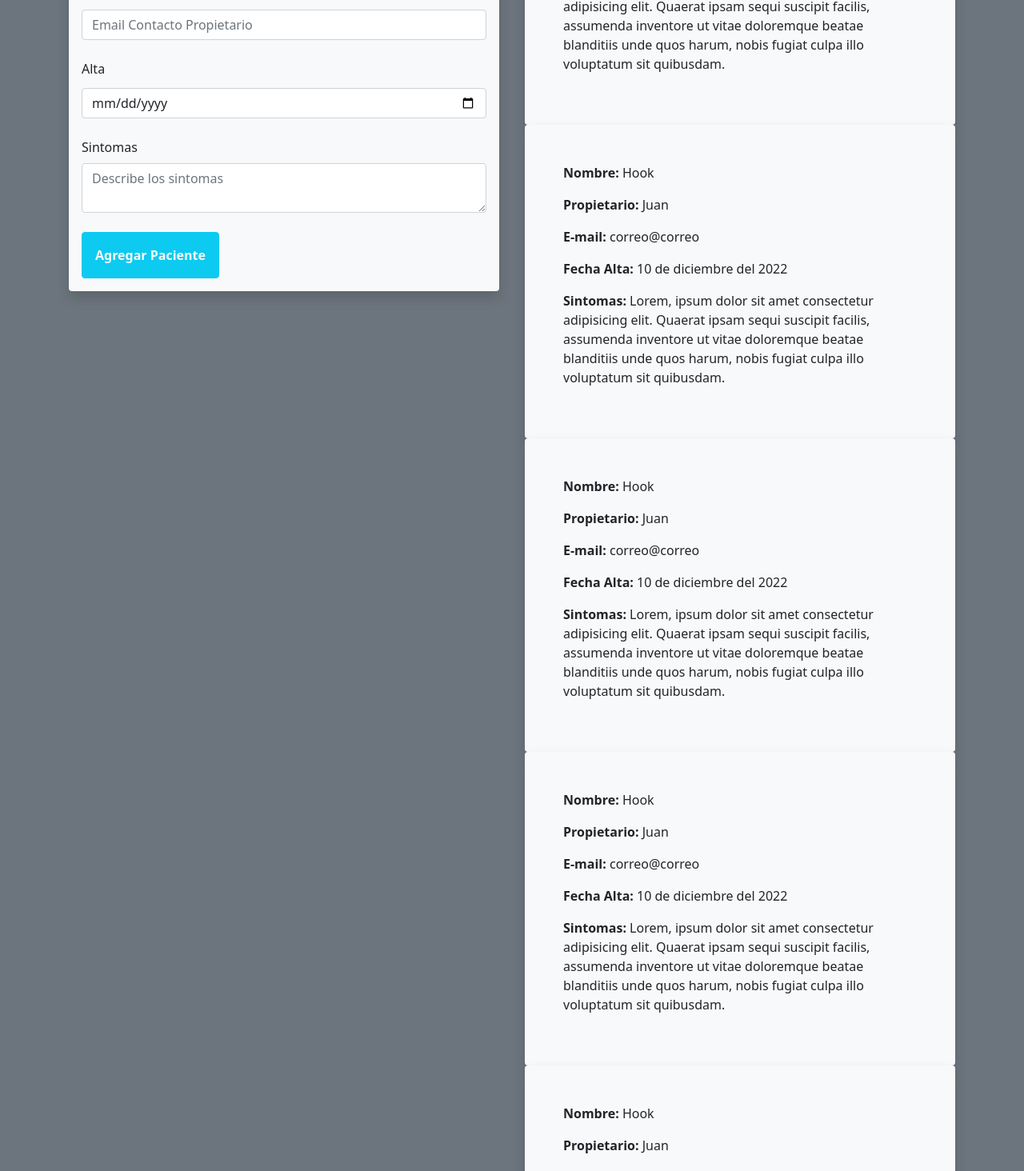
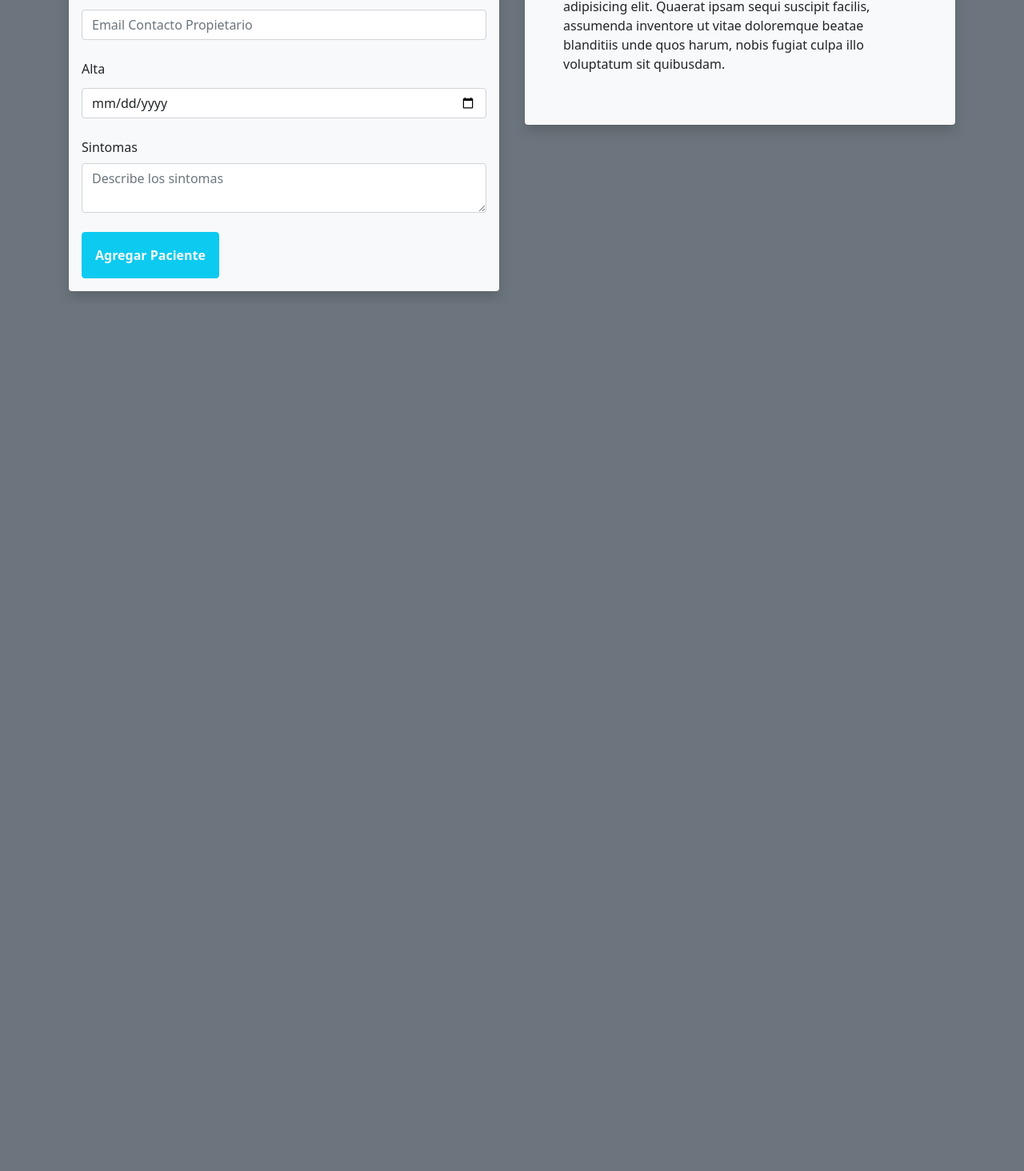
Before and after one commit to pacop0587/veterinaria, a React (Vite) app: page / in a window 1280 px wide. Shown: the part 516-1980 px from the top of the page at 80% size. After the commit the page ends 896 px from the top, so only its background shows below. Built offline with nearby package versions, Linux system fonts and the light colour scheme.

Commit message:
Se eliminaron etiquetas pacientes para pruebas

```diff
--- a/src/components/ListadoPacientes.jsx
+++ b/src/components/ListadoPacientes.jsx
@@ -8,11 +8,6 @@ export const ListadoPacientes = () => {
                 Administra tus <span className="text-info fw-bold ">Pacientes y citas</span>
             </p>
             <Pacientes />
-            <Pacientes />
-            <Pacientes />
-            <Pacientes />
-            <Pacientes />
-            <Pacientes />
         </div>
     )
 }
--- a/src/components/Pacientes.jsx
+++ b/src/components/Pacientes.jsx
@@ -1,7 +1,7 @@
 
 const Pacientes = () => {
     return (
-        <div className="bg-light shadow px-5 py-5 rounded">
+        <div className="bg-light shadow px-5 py-5 my-3 rounded">
             <p className="fw-bold">Nombre: <span className="fw-normal">Hook</span></p>
             <p className="fw-bold">Propietario: <span className="fw-normal">Juan</span></p>
             <p className="fw-bold">E-mail: <span className="fw-normal">correo@correo</span></p>
```
Also changed, not shown: 1 other file (tests, documents, lock files or other folders).
